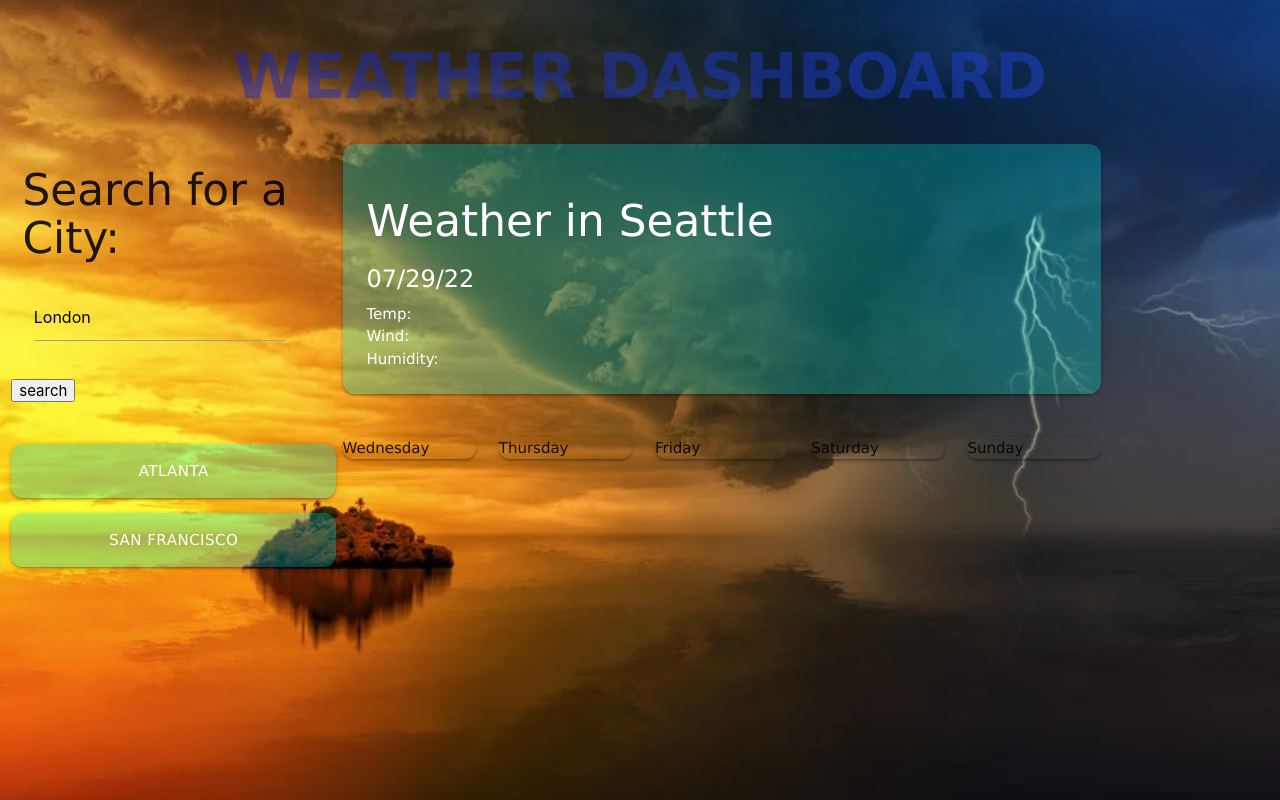
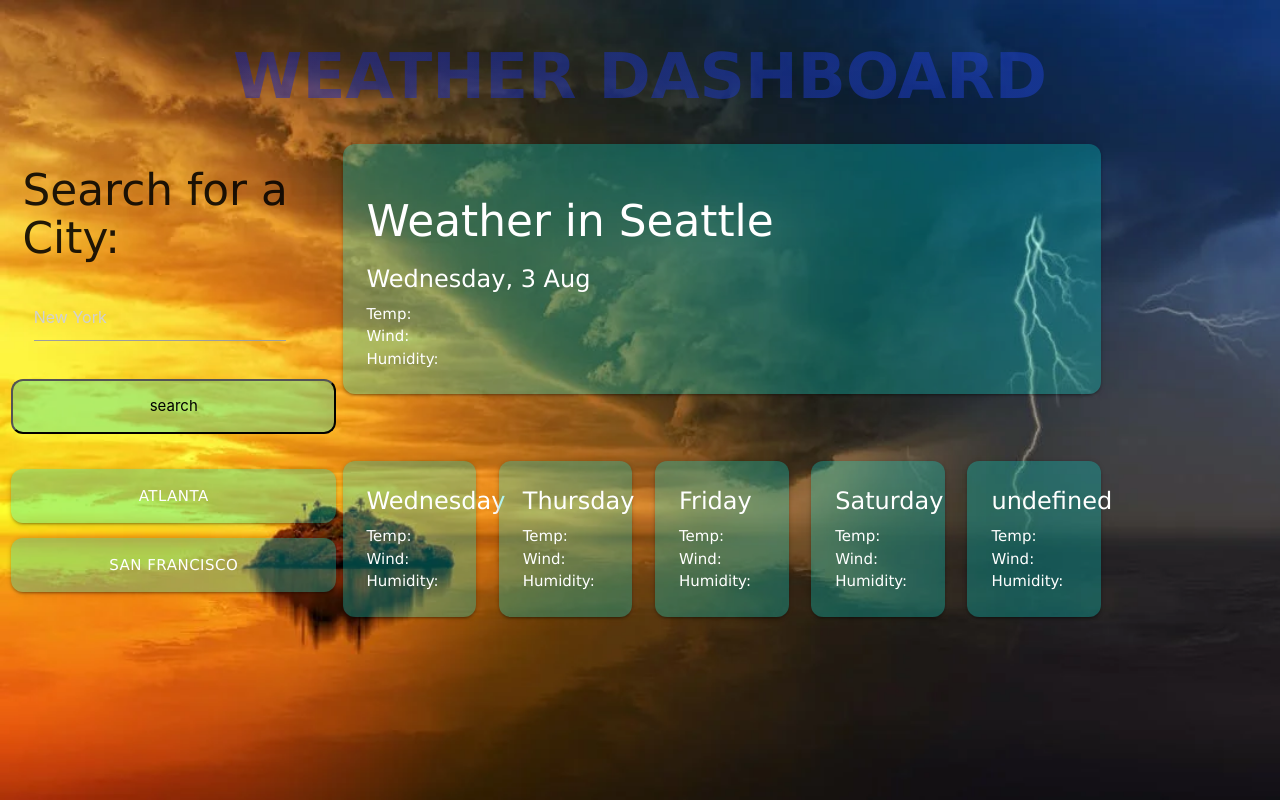
Before and after one commit to James-Fraser1/weather-dashboard, a plain HTML site: page index.html in a window 1280 px wide. Drawn offline with nearby package versions, Linux system fonts and the light colour scheme.

Commit message:
API call completed, css style changes, additional html formatting added

```diff
--- a/assets/script.js
+++ b/assets/script.js
@@ -1,97 +1,134 @@
-// const timeEl = document.getElementById('time');
-// const dateEl = document.getElementById('date');
-// const currentWeatherItemsEl = document.getElementById('current-weather-items');
-// const timezone = document.getElementById('timezone');
-// const weatherForecastEl = document.getElementById('weather-forecast');
-// const currentTempEl = document.getElementById('current-temp');
+const timeEl = document.getElementById('time');
+const dateEl = document.getElementById('date');
+const date1El = document.getElementById('date1');
+const date2El = document.getElementById('date2');
+const date3El = document.getElementById('date3');
+const date4El = document.getElementById('date4');
+const date5El = document.getElementById('date5');
+const currentWeatherItemsEl = document.getElementById('current-weather-items');
+const timezone = document.getElementById('timezone');
+const weatherForecastEl = document.getElementById('weather-forecast');
+const currentTempEl = document.getElementById('current-temp');
 
-// const days = ['Sunday', 'Monday', 'Tuesday', 'Wednesday', 'Thursday', 'Friday', 'Saturday'];
-// const months = ['Jan', 'Feb', 'Mar', 'Apr', 'May', 'Jun', 'Jul', 'Aug', 'Sep', 'Oct', 'Nov', 'Dec'];
+const d = new Date();
+const days = ['Sunday', 'Monday', 'Tuesday', 'Wednesday', 'Thursday', 'Friday', 'Saturday'];
+const months = ['Jan', 'Feb', 'Mar', 'Apr', 'May', 'Jun', 'Jul', 'Aug', 'Sep', 'Oct', 'Nov', 'Dec'];
 
-// setInterval(() => {
-//     const time = new Date();
-//     const month = time.getMonth();
-//     const date = time.getDate();
-//     const day = time.getDay();
+setInterval(() => {
+    const time = new Date();
+    const month = time.getMonth();
+    const date = time.getDate();
+    const day = time.getDay();
 
-//     dateEl.innerHTML = days[day] + ', ' + date + ' ' + months[month]
-// }, 1000);
+    dateEl.innerHTML = days[day] + ', ' + date + ' ' + months[month]
+}, 1000);
 
+setInterval(() => {
+    const time = new Date();
+    const day = time.getDay();
+    date1El.innerHTML = days[day]
+}, 1000);
 
+setInterval(() => {
+    const time = new Date();
+    const day = time.getDay();
+    date2El.innerHTML = days[day+1]
+}, 1000);
 
-// let weather = {
-// APIKey: "8be59e4e2ee7d03ba73b4748346efb83",
-//     fetchWeather: function (city) {
-//         fetch("https://api.openweathermap.org/data/2.5/forecast?q="
-//         + city
-//         + "&units=imperial&appid="
-//         + this.APIKey)
-//         .then((res) => res.json())
-//         .then((data) => this.displayWeather(data));
+setInterval(() => {
+    const time = new Date();
+    const day = time.getDay();
+    date3El.innerHTML = days[day+2]
+}, 1000);
 
-//     },
-//     displayWeather: function(data) {
-//         const { name } = data;
-//         const { temp, humidity } = data.main;
-//         const { speed } = data.wind;
-//         console.log(name,temp,humidity,speed)
-//         document.querySelector(".city").innerHTML = name;
-//         document.querySelector(".temp").innerHTML = "Temp: " + temp + "°C";
-//         document.querySelector(".humidity").innerHTML = "Humidity: " + humidity + "%";
-//         document.querySelector(".wind").innerHTML = "Wind speed: " + speed + " MPH";
-//     },
-//     search: function () {
-//         this.fetchWeather(document.querySelector(".search-bar"))
-//     }
-// };
+setInterval(() => {
+    const time = new Date();
+    const day = time.getDay();
+    date4El.innerHTML = days[day+3]
+}, 1000);
 
-// document.querySelector(".search-btn").addEventListener("click", function() {
-//         weather.search();
-//     });
+setInterval(() => {
+    const time = new Date();
+    const day = time.getDay();
+    date5El.innerHTML = days[day+4]
+}, 1000);
 
-// weather.fetchWeather();
 
 function getWeather() {
     const newName = document.getElementById("cityInput")
     const cityName = document.getElementById("cityName")
     cityName.innerHTML = "Weather in " + newName.value
 
-    fetch("https://api.openweathermap.org/data/2.5/forecast?q='newName.value'&units=imperial&appid=8be59e4e2ee7d03ba73b4748346efb83")
+    fetch(`https://api.openweathermap.org/data/2.5/forecast?q=${newName.value}&units=imperial&appid=8be59e4e2ee7d03ba73b4748346efb83`)
         .then((res) => res.json())
         .then(data => {
-            for (let i = 0; i < 5; i++) {
-                document.getElementById("day" + (i + 1) + "Temp").innerHTML = "Temp: " + Number(data.list[i].main.temp).toFixed(1) + "°C"
-            }
-            for (let i = 0; i < 5; i++) {
-                document.getElementById("day" + (i + 1) + "Humidity").innerHTML = "Humidity: " + Number(data.list[i].main.humidity).toFixed(1) + "%"
-            }
-            for (let i = 0; i < 5; i++) {
-                document.getElementById("day" + (i + 1) + "Wind").innerHTML = "Wind: " + Number(data.list[i].wind.speed).toFixed(1) + "MPH"
-            }
-            for (let i = 0; i < 5; i++) {
-                document.getElementById("img" + (i + 1)).src = " http://openweathermap.org/img/wn" + data.list[i].weather[0].icon + ".png"
-            }
+
+            var name = data.city['name'];
+            var temp = data.list[0]['main']['temp'];
+            var humidity = data.list[0]['main']['humidity'];
+            var speed = data.list[0]['wind']['speed'];
+
+            // document.querySelector(".city").innerHTML = newName;
+            document.querySelector(".temp").innerHTML = "Temp: " + temp + "°C";
+            document.querySelector(".humidity").innerHTML = "Humidity: " + humidity + "%";
+            document.querySelector(".wind").innerHTML = "Wind speed: " + speed + " MPH";
+
+            var name = data.city['name'];
+            var temp = data.list[8]['main']['temp'];
+            var humidity = data.list[8]['main']['humidity'];
+            var speed = data.list[8]['wind']['speed'];
+            console.log(name, temp, humidity, speed)
+
+            // document.querySelector(".city").innerHTML = newName;
+            document.querySelector(".temp1").innerHTML = "Temp: " + temp + "°C";
+            document.querySelector(".humidity1").innerHTML = "Humidity: " + humidity + "%";
+            document.querySelector(".wind1").innerHTML = "Wind speed: " + speed + " MPH";
+
+            var name = data.city['name'];
+            var temp = data.list[16]['main']['temp'];
+            var humidity = data.list[16]['main']['humidity'];
+            var speed = data.list[16]['wind']['speed'];
+            console.log(name, temp, humidity, speed)
+
+            // document.querySelector(".city").innerHTML = newName;
+            document.querySelector(".temp2").innerHTML = "Temp: " + temp + "°C";
+            document.querySelector(".humidity2").innerHTML = "Humidity: " + humidity + "%";
+            document.querySelector(".wind2").innerHTML = "Wind speed: " + speed + " MPH";
+
+            var name = data.city['name'];
+            var temp = data.list[24]['main']['temp'];
+            var humidity = data.list[24]['main']['humidity'];
+            var speed = data.list[24]['wind']['speed'];
+            console.log(name, temp, humidity, speed)
+
+            // document.querySelector(".city").innerHTML = newName;
+            document.querySelector(".temp3").innerHTML = "Temp: " + temp + "°C";
+            document.querySelector(".humidity3").innerHTML = "Humidity: " + humidity + "%";
+            document.querySelector(".wind3").innerHTML = "Wind speed: " + speed + " MPH";
+
+            var name = data.city['name'];
+            var temp = data.list[32]['main']['temp'];
+            var humidity = data.list[32]['main']['humidity'];
+            var speed = data.list[32]['wind']['speed'];
+            console.log(name, temp, humidity, speed)
+
+            // document.querySelector(".city").innerHTML = newName;
+            document.querySelector(".temp4").innerHTML = "Temp: " + temp + "°C";
+            document.querySelector(".humidity4").innerHTML = "Humidity: " + humidity + "%";
+            document.querySelector(".wind4").innerHTML = "Wind speed: " + speed + " MPH";
+
+            var name = data.city['name'];
+            var temp = data.list[39]['main']['temp'];
+            var humidity = data.list[39]['main']['humidity'];
+            var speed = data.list[39]['wind']['speed'];
+            console.log(name, temp, humidity, speed)
+
+            // document.querySelector(".city").innerHTML = newName;
+            document.querySelector(".temp5").innerHTML = "Temp: " + temp + "°C";
+            document.querySelector(".humidity5").innerHTML = "Humidity: " + humidity + "%";
+            document.querySelector(".wind5").innerHTML = "Wind speed: " + speed + " MPH";
         })
-
-        .catch(err => alert("Error"))
 }
-
-function DefaultWeather() {
-    document.getElementById("cityInput").defaultValue = "London";
+document.querySelector(".search-btn").addEventListener("click", function () {
     getWeather();
-}
-
-const d = new Date();
-const days = ['Sunday', 'Monday', 'Tuesday', 'Wednesday', 'Thursday', 'Friday', 'Saturday'];
-
-function CheckDay(day) {
-    if (day + d.getDay() > 6) {
-        return day + d.getDay() - 7;
-    } else {
-        return day + d.getDay();
-    }
-}
-
-for (let i = 0; i < 5; i++) {
-    document.getElementById("day" + (i + 1)).innerHTML = days[CheckDay(i)];
-}
+});
--- a/assets/styles.css
+++ b/assets/styles.css
@@ -35,10 +35,11 @@ html {
     background: hsla(0, 0%, 100%, 0);
 }
 
-#button {
+button {
     background-color: hsla(177, 97%, 43%, 0.3);
     border-radius: 12px;
     width: 325px;
+    height: 55px;
     align-content: center;
 }
 
--- a/index.html
+++ b/index.html
@@ -14,13 +14,11 @@
   <title>Weather Dashboard</title>
 </head>
 
-<body onload="DefaultWeather()">
-
   <h1 class="col s12 center-align" id="nav">WEATHER DASHBOARD</h1>
 
   <div class="row">
     <div class="col s12 m4 l3 .left-align">
-      <form class="col s12" id="inputCity">
+      <form class="col s12">
         <h3>Search for a City:</h3>
         <div class="input-field col s12">
           <input placeholder="New York" type="text" class="materialize-textarea" id="cityInput"></input>
@@ -34,7 +32,7 @@
       <div class="col s12 m6 l10">
         <div class="card" id="currentday">
           <div class="card-content white-text" id="bgd">
-            <h3 class="cityName">Weather in Seattle</h3>
+            <h3 id="cityName">Weather in Seattle</h3>
             <span class="card-title" class="date" id="date">07/29/22</span>
             <p class="temp">Temp:</p>
             <p class="wind">Wind:</p>
@@ -54,52 +52,52 @@
     <!-- M/T/W/R/F Weather Cards -->
     <div class="col s12 m4 l9">
       <div class="col s12 m6 l2">
-        <div class="card" id="day1">
+        <div class="card" id="currentday">
           <div class="card-content white-text" id="bgd">
-            <span class="card-title">07/29/22</span>
-            <p class="temp">Temp:</p>
-            <p class="wind">Wind:</p>
-            <p class="humidity">Humidity:</p>
+            <span class="card-title" class="date1" id="date1">07/29/22</span>
+            <p class="temp1">Temp:</p>
+            <p class="wind1">Wind:</p>
+            <p class="humidity1">Humidity:</p>
           </div>
         </div>
       </div>
       <div class="col s12 m6 l2">
         <div class="card" id="day2">
           <div class="card-content white-text" id="bgd">
-            <span class="card-title">07/29/22</span>
-            <p class="temp">Temp:</p>
-            <p class="wind">Wind:</p>
-            <p class="humidity">Humidity:</p>
+            <span class="card-title" class="date2" id="date2">07/29/22</span>
+            <p class="temp2">Temp:</p>
+            <p class="wind2">Wind:</p>
+            <p class="humidity2">Humidity:</p>
           </div>
         </div>
       </div>
       <div class="col s12 m6 l2">
         <div class="card" id="day3">
           <div class="card-content white-text" id="bgd">
-            <span class="card-title">07/29/22</span>
-            <p class="temp">Temp:</p>
-            <p class="wind">Wind:</p>
-            <p class="humidity">Humidity:</p>
+            <span class="card-title" class="date3" id="date3">07/29/22</span>
+            <p class="temp3">Temp:</p>
+            <p class="wind3">Wind:</p>
+            <p class="humidity3">Humidity:</p>
           </div>
         </div>
       </div>
       <div class="col s12 m6 l2">
         <div class="card" id="day4">
           <div class="card-content white-text" id="bgd">
-            <span class="card-title">07/29/22</span>
-            <p class="temp">Temp:</p>
-            <p class="wind">Wind:</p>
-            <p class="humidity">Humidity:</p>
+            <span class="card-title" class="date4" id="date4">07/29/22</span>
+            <p class="temp4">Temp:</p>
+            <p class="wind4">Wind:</p>
+            <p class="humidity4">Humidity:</p>
           </div>
         </div>
       </div>
       <div class="col s12 m6 l2">
         <div class="card" id="day5">
           <div class="card-content white-text" id="bgd">
-            <span class="card-title">07/29/22</span>
-            <p class="temp">Temp:</p>
-            <p class="wind">Wind:</p>
-            <p class="humidity">Humidity:</p>
+            <span class="card-title" class="date5" id="date5">07/29/22</span>
+            <p class="temp5">Temp:</p>
+            <p class="wind5">Wind:</p>
+            <p class="humidity5">Humidity:</p>
           </div>
         </div>
       </div>
```
